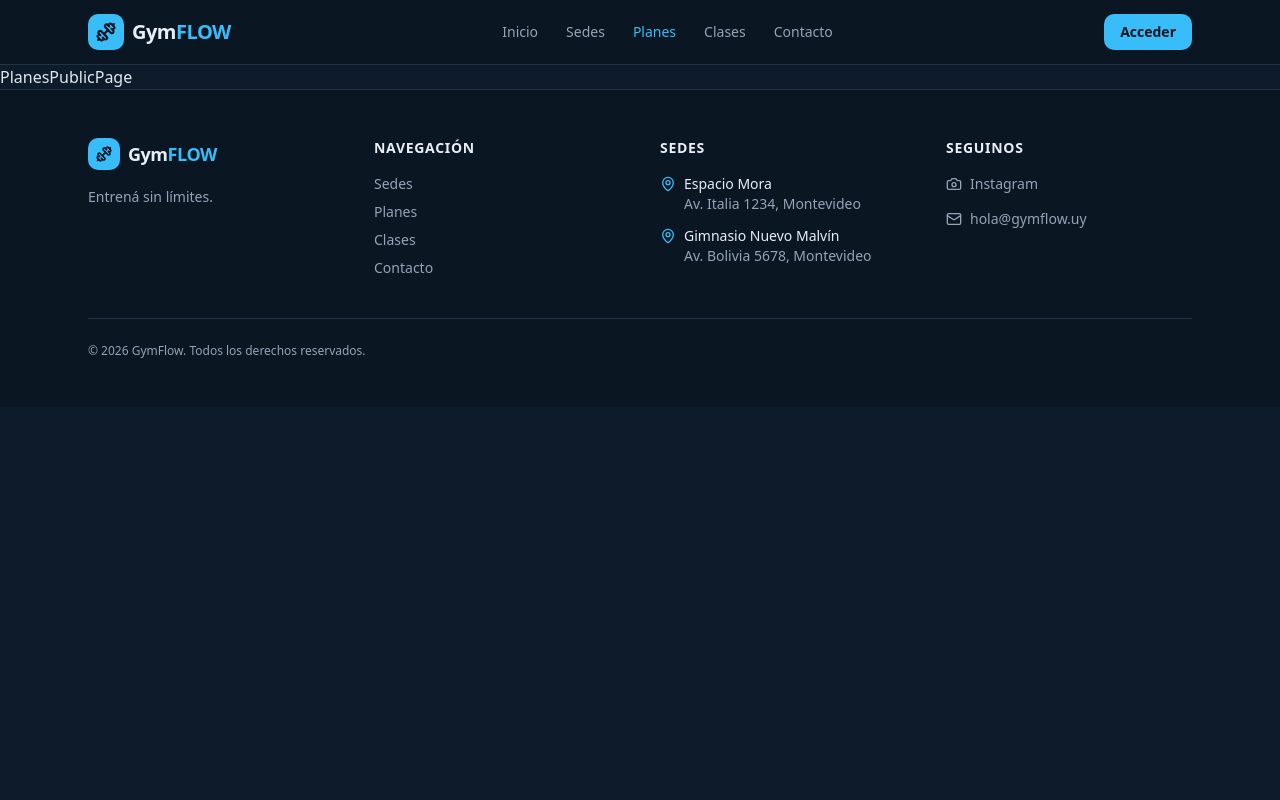
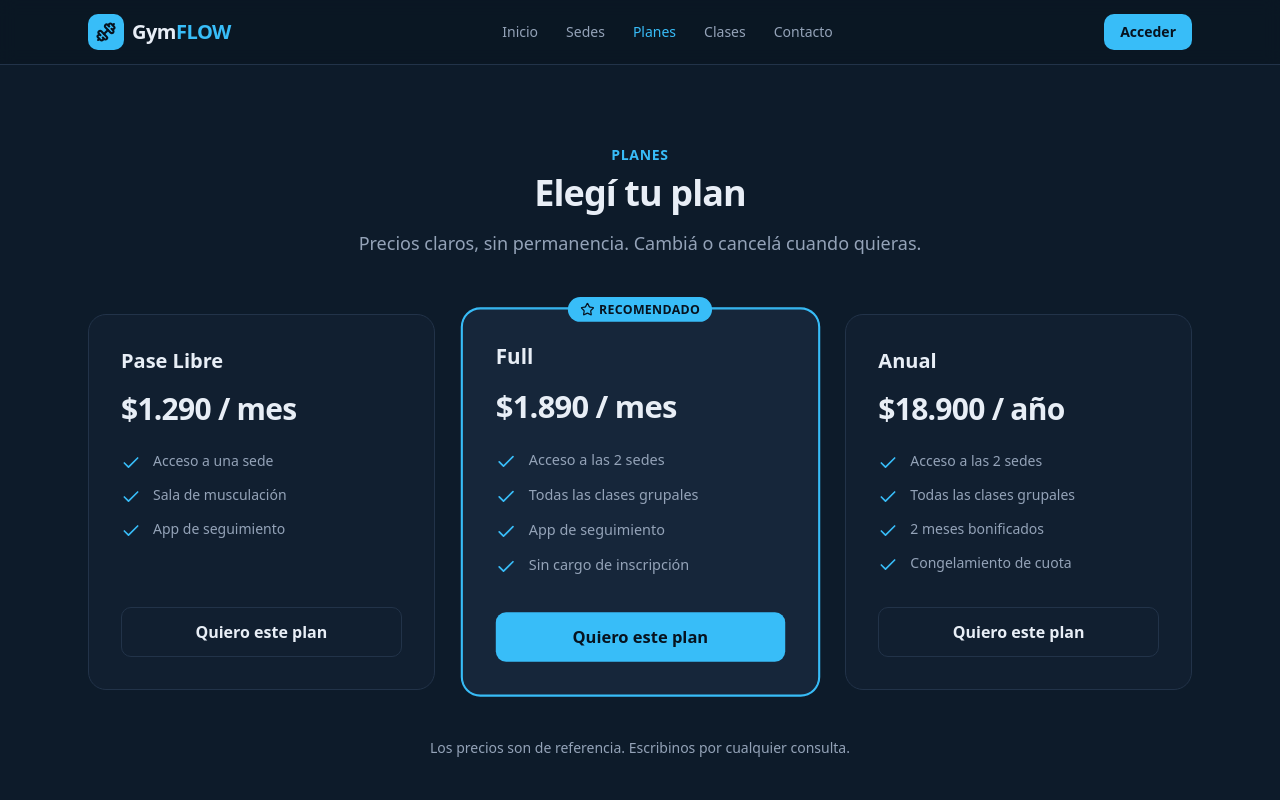
Before and after one commit to ignaciocomp/GymFlow, a React (Vite) app in the folder frontend/: page /planes in a window 1280 px wide. Shown: the top 800 px of the page. Built offline with nearby package versions, Linux system fonts and the light colour scheme.

Commit message:
feat(public): pagina de planes con precios

```diff
--- /dev/null
+++ b/frontend/src/components/public/PlanCard.tsx
@@ -0,0 +1,58 @@
+import { Link } from 'react-router-dom'
+import { Check, Star } from 'lucide-react'
+import type { Plan } from '@/content/site'
+
+/**
+ * Tarjeta de un plan. El plan `destacado` se resalta con un borde de acento,
+ * fondo elevado y un badge "Recomendado".
+ */
+export default function PlanCard({ plan }: { plan: Plan }) {
+  const destacado = plan.destacado
+
+  return (
+    <article
+      className={[
+        'relative flex flex-col rounded-2xl border p-8 transition-colors',
+        destacado
+          ? 'border-[var(--public-accent)] bg-[var(--public-surface-2)] shadow-[0_0_0_1px_var(--public-accent)] lg:scale-[1.03]'
+          : 'border-[var(--public-border)] bg-[var(--public-surface)]',
+      ].join(' ')}
+    >
+      {destacado && (
+        <span className="absolute -top-3 left-1/2 inline-flex -translate-x-1/2 items-center gap-1 rounded-full bg-[var(--public-accent)] px-3 py-1 text-xs font-bold uppercase tracking-wide text-[var(--public-accent-ink)]">
+          <Star className="h-3.5 w-3.5" aria-hidden="true" />
+          Recomendado
+        </span>
+      )}
+
+      <h2 className="text-xl font-bold text-[var(--public-text)]">{plan.nombre}</h2>
+      <p className="mt-4 text-3xl font-extrabold tracking-tight text-[var(--public-text)]">
+        {plan.precio}
+      </p>
+
+      <ul className="mt-6 flex-1 space-y-3">
+        {plan.beneficios.map((b) => (
+          <li key={b} className="flex items-start gap-3 text-sm text-[var(--public-muted)]">
+            <Check
+              className="mt-0.5 h-5 w-5 shrink-0 text-[var(--public-accent)]"
+              aria-hidden="true"
+            />
+            <span>{b}</span>
+          </li>
+        ))}
+      </ul>
+
+      <Link
+        to="/contacto"
+        className={[
+          'mt-8 inline-flex items-center justify-center rounded-lg px-5 py-3 text-base font-semibold transition-colors',
+          destacado
+            ? 'bg-[var(--public-accent)] text-[var(--public-accent-ink)] hover:bg-[var(--public-accent-hover)]'
+            : 'border border-[var(--public-border)] text-[var(--public-text)] hover:bg-[var(--public-surface-2)]',
+        ].join(' ')}
+      >
+        Quiero este plan
+      </Link>
+    </article>
+  )
+}
--- a/frontend/src/pages/public/PlanesPublicPage.tsx
+++ b/frontend/src/pages/public/PlanesPublicPage.tsx
@@ -1,4 +1,33 @@
-/** Stub (Phase 1). La página de planes real se hace en Phase 2. */
+import { site } from '@/content/site'
+import Seo from '@/components/public/Seo'
+import Section from '@/components/public/Section'
+import PlanCard from '@/components/public/PlanCard'
+
 export default function PlanesPublicPage() {
-  return <div>PlanesPublicPage</div>
+  return (
+    <>
+      <Seo
+        title={`Planes — ${site.nombre}`}
+        description={`Conocé los planes de ${site.nombre}: precios, beneficios y el plan recomendado para vos.`}
+        path="/planes"
+      />
+
+      <Section
+        eyebrow="Planes"
+        title="Elegí tu plan"
+        subtitle="Precios claros, sin permanencia. Cambiá o cancelá cuando quieras."
+        centered
+      >
+        <div className="grid gap-8 pt-2 md:grid-cols-2 lg:grid-cols-3">
+          {site.planes.map((plan) => (
+            <PlanCard key={plan.nombre} plan={plan} />
+          ))}
+        </div>
+
+        <p className="mt-12 text-center text-sm text-[var(--public-muted)]">
+          Los precios son de referencia. Escribinos por cualquier consulta.
+        </p>
+      </Section>
+    </>
+  )
 }
```
Also changed, not shown: 1 other file (tests, documents, lock files or other folders).
